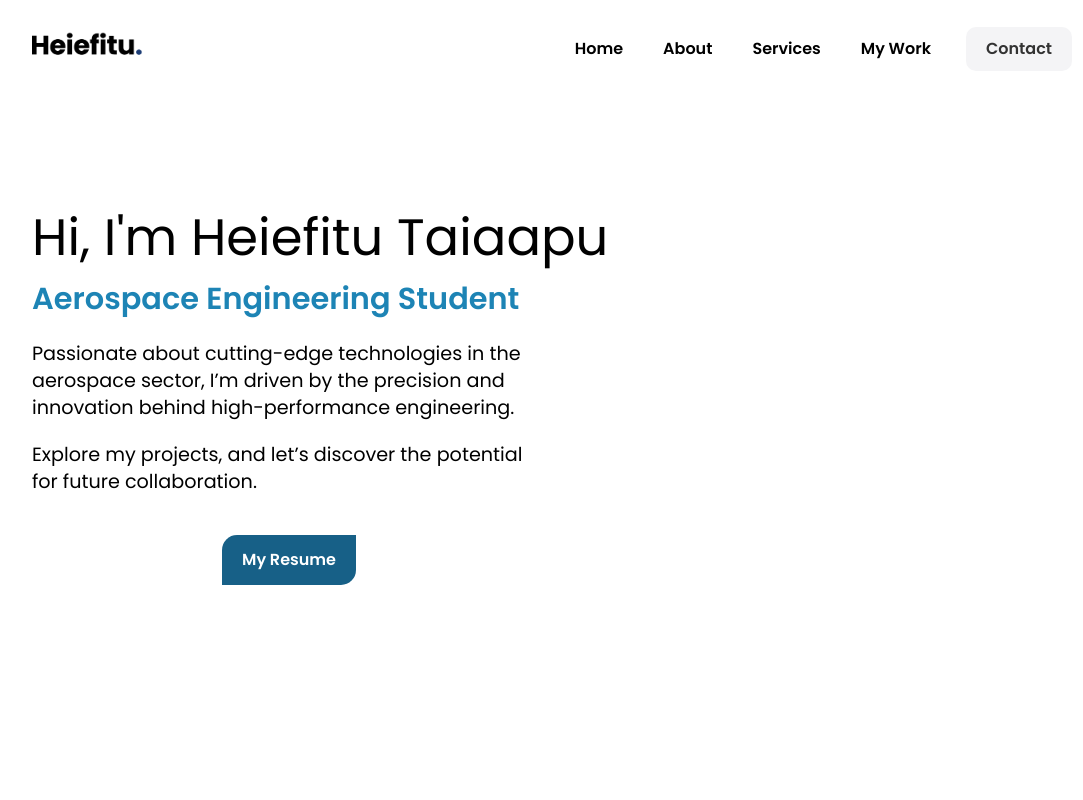
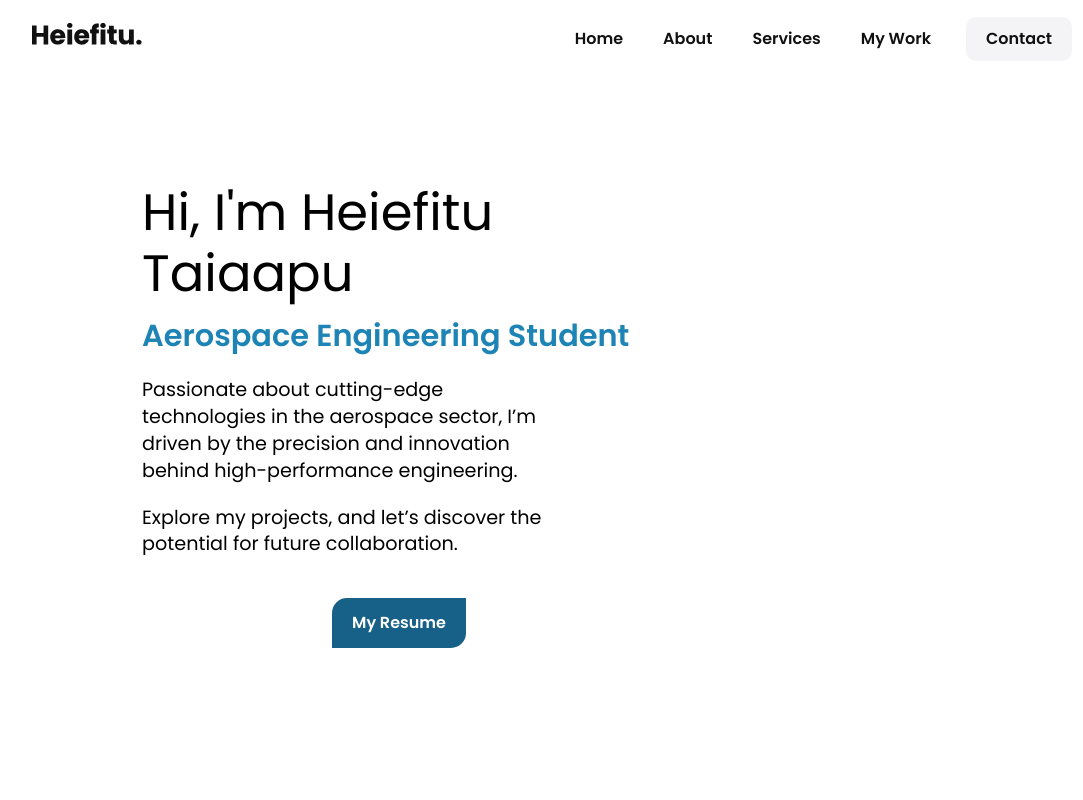
Before and after one commit to heiefitu/myPortfolio_101, a plain HTML site: page index.html in a window 1280 px wide. Shown: the top 800 px of the page, without its empty margins (88-1171 px from the left). Drawn offline with Linux system fonts and the light colour scheme.

Commit message:
section about and work, navbar update

```diff
--- a/css/style.css
+++ b/css/style.css
@@ -28,6 +28,7 @@ body {
   line-height: 1.5;
   background: #fff;
   overflow-x: hidden;
+  scroll-behavior: smooth;
 }
 
 a {
@@ -50,11 +51,49 @@ img {
   width: 120px;
 }
 
+.logo svg {
+  width: 100%;
+  height: max-content;
+}
+
 /* ------------------------------------------------ */
 /* Nav bar*/
 .navbar {
+  padding: 10px 0;
+  width: 100%;
+  z-index: 5;
+  background-color: var(--primary-color);
+  position: fixed;
+  top: 0;
+}
+
+.navbar a {
+  color: var(--light-color);
+}
+
+.navbar ul li a:not(.btn):hover {
+  color: var(--light-color) !important;
+  opacity: 0.5 !important;
+}
+
+.navbar a.btn {
+  color: var(--dark-color);
+}
+
+.navbar svg path {
+  fill: var(--light-color);
+}
+
+.navbar.top-reached {
   background-color: #fff;
-  padding: 20px 0;
+}
+
+.navbar.top-reached svg path {
+  fill: var(--dark-color);
+}
+
+.navbar.top-reached a {
+  color: var(--dark-color);
 }
 
 .navbar .container {
@@ -92,13 +131,16 @@ img {
 /* ------------------------------------------------ */
 /* Hero */
 .hero {
-  margin-bottom: 70px;
-  margin-top: 110px;
-  min-height: 66vh;
+  margin: 0 200px 0 200px;
+  min-height: 100vh;
+  display: flex;
+  align-items: center;
 }
 
 .hero .container {
   /*background: url("../assets/images/hero-bg5.png") no-repeat;*/
+  display: flex;
+  align-items: center;
   background-size: contain;
   background-position: center top;
   height: 500px;
@@ -122,6 +164,8 @@ img {
 /* About me */
 .about-me {
   padding: 40px 0;
+  display: flex;
+  align-items: center;
   background-color: var(--third-color);
   min-height: 100vh;
 }
@@ -155,6 +199,17 @@ img {
   /* Allow full width if needed */
 }
 
+.about-me h1 {
+  font-weight: bold;
+}
+
+.about-me h1,
+.about-me p,
+.about-me a,
+.about-me h3 {
+  color: var(--light-color);
+}
+
 .about-me .about-me-text {
   margin-bottom: 20px;
 }
@@ -171,8 +226,23 @@ img {
 }
 
 .about-me .about-me-tabs ul li a:hover {
-  color: var(--fifth-color);
+  color: var(--light-color);
   transition: 0.3s;
+  opacity: 0.7;
+}
+
+.about-me .about-me-tabs ul li a:hover::after {
+  content: "";
+  position: absolute;
+  width: 100%;
+  /* Start with no line */
+  height: 3px;
+  background-color: var(--light-color);
+  /* Set the line color */
+  left: 0;
+  bottom: -5px;
+  /* Position the line just below the text */
+  transition: width 0.3s ease-out;
 }
 
 .about-me .about-me-tabs ul li a::after {
@@ -181,7 +251,7 @@ img {
   width: 0;
   /* Start with no line */
   height: 3px;
-  background-color: var(--first-color);
+  background-color: var(--light-color);
   /* Set the line color */
   left: 0;
   bottom: -5px;
@@ -235,6 +305,12 @@ img {
 .my-services {
   padding: 40px 0;
   min-height: 100vh;
+  display: flex;
+  align-items: center;
+}
+
+.my-services .container {
+  padding-top: 10px;
 }
 
 .my-services .my-services-heading {
@@ -295,6 +371,7 @@ img {
   /* Ensures this section takes up the full viewport height */
   display: flex;
   justify-content: center;
+  align-items: center;
   /* Centers content vertically */
 }
 
--- a/index.html
+++ b/index.html
@@ -22,7 +22,47 @@
     <div class="container">
       <div class="logo">
         <a href="index.html">
-          <img src="assets/images/Nom-logo.png" alt="logo" />
+          <svg version="1.0" xmlns="http://www.w3.org/2000/svg" width="600.000000pt" height="250.000000pt"
+            viewBox="0 0 600.000000 250.000000" preserveAspectRatio="xMidYMid meet">
+
+            <g transform="translate(0.000000,250.000000) scale(0.100000,-0.100000)" fill="#000000" stroke="none">
+              <path d="M1804 1831 c-39 -24 -58 -69 -51 -124 14 -102 159 -144 235 -67 55
+54 48 140 -13 188 -37 29 -126 30 -171 3z" />
+              <path d="M3455 1818 c-43 -40 -54 -88 -32 -140 19 -45 54 -69 110 -75 134 -15
+209 127 113 214 -32 30 -42 33 -96 33 -54 0 -64 -3 -95 -32z" />
+              <path d="M3162 1811 c-29 -10 -70 -32 -90 -48 -45 -36 -81 -119 -82 -185 l0
+-48 -45 0 -46 0 3 -97 3 -98 43 -3 42 -3 0 -275 0 -274 115 0 115 0 0 275 0
+274 63 3 62 3 0 95 0 95 -62 3 c-35 2 -63 7 -63 11 0 4 5 22 10 38 12 32 45
+53 85 53 25 0 25 1 25 100 l0 100 -62 0 c-35 -1 -87 -9 -116 -19z" />
+              <path d="M0 1250 l0 -470 115 0 115 0 0 190 0 190 175 0 175 0 0 -190 0 -190
+115 0 115 0 0 470 0 470 -115 0 -115 0 -2 -182 -3 -183 -172 -3 -173 -2 0 185
+0 185 -115 0 -115 0 0 -470z" />
+              <path d="M3850 1620 l0 -90 -45 0 -45 0 0 -100 0 -100 44 0 44 0 4 -193 c3
+-184 4 -195 29 -242 18 -35 39 -59 74 -80 45 -28 56 -30 167 -34 l119 -3 -3
+98 -3 99 -60 3 c-32 2 -65 8 -72 14 -10 8 -13 53 -13 174 l0 163 73 3 72 3 0
+95 0 95 -72 3 -73 3 0 89 0 90 -120 0 -120 0 0 -90z" />
+              <path d="M1184 1526 c-189 -46 -304 -241 -265 -450 40 -216 200 -328 433 -304
+139 14 254 107 293 236 6 22 6 22 -119 22 -115 0 -126 -2 -136 -20 -39 -74
+-183 -62 -225 19 -32 63 -40 60 243 63 l257 3 0 80 c-1 256 -218 415 -481 351z
+m173 -192 c35 -17 56 -42 68 -81 l6 -23 -141 0 -141 0 7 23 c15 50 79 97 132
+97 19 0 50 -7 69 -16z" />
+              <path d="M2370 1524 c-109 -29 -181 -90 -229 -194 -37 -81 -42 -223 -11 -321
+56 -172 220 -263 425 -237 113 15 221 92 266 191 30 68 32 67 -101 67 l-120 0
+-28 -31 c-36 -40 -108 -51 -158 -24 -29 15 -74 82 -74 108 0 4 118 7 261 7
+l261 0 -4 93 c-4 104 -30 175 -88 240 -87 99 -252 141 -400 101z m173 -188
+c39 -16 63 -42 72 -78 l7 -28 -136 0 c-151 0 -157 3 -115 62 38 53 109 71 172
+44z" />
+              <path d="M1770 1155 l0 -375 120 0 120 0 -2 373 -3 372 -117 3 -118 3 0 -376z" />
+              <path d="M3430 1155 l0 -375 120 0 120 0 0 375 0 375 -120 0 -120 0 0 -375z" />
+              <path d="M4342 1258 c3 -260 4 -275 26 -323 47 -101 124 -155 234 -163 84 -6
+147 11 204 55 l44 33 0 -40 0 -40 120 0 120 0 0 375 0 376 -117 -3 -118 -3 -5
+-243 -5 -244 -37 -34 c-33 -29 -45 -34 -88 -34 -63 0 -104 20 -127 63 -15 27
+-18 65 -21 265 l-3 232 -115 0 -115 0 3 -272z" />
+              <path d="M5284 1006 c-45 -20 -74 -62 -74 -108 0 -81 49 -128 135 -128 86 0
+135 47 135 128 0 90 -105 147 -196 108z" />
+            </g>
+          </svg>
+
         </a>
       </div>
 
--- a/js/script.js
+++ b/js/script.js
@@ -1,3 +1,6 @@
+// Init all variables
+const navbar = document.querySelector(".navbar");
+
 // Mobile menu
 document.addEventListener("DOMContentLoaded", () => {
   const hamburgerButton = document.querySelector(".hamburger-button");
@@ -68,3 +71,17 @@ function setActiveTab(activeElement) {
   // Add active class to the clicked tab
   activeElement.classList.add("active-tab");
 }
+
+if (window.scrollY === 0) {
+  navbar.classList.add('top-reached');
+}
+
+// Top reached manager
+window.addEventListener("scroll", () => {
+
+  if (window.scrollY === 0) {
+    navbar.classList.add('top-reached');
+  } else {
+    navbar.classList.remove('top-reached');
+  }
+});
```
Also changed, not shown: icon.svg (added).
